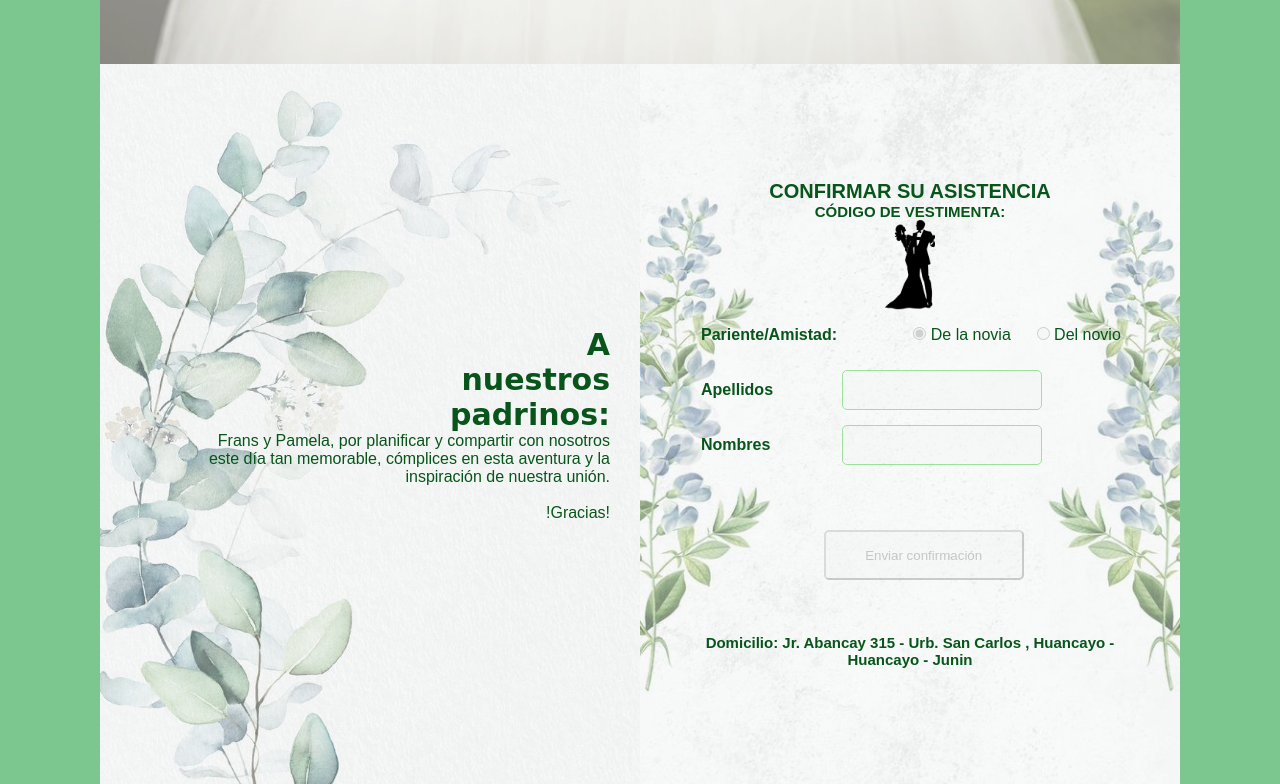
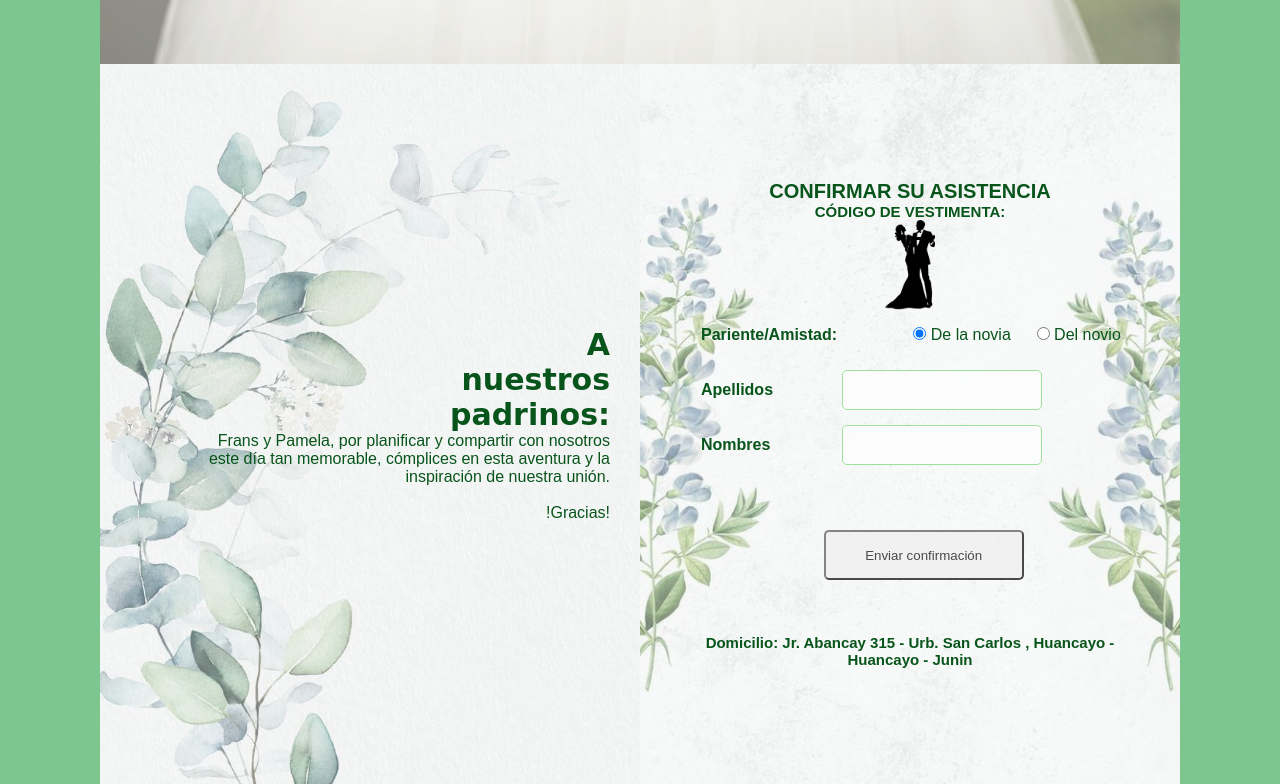
Before and after one commit to GilbertQuispe/GilbertQuispe.github.io, a plain HTML site: page index.html in a window 1280 px wide. Shown: the part 1376-2160 px from the top of the page. Drawn offline with nearby package versions, Linux system fonts and the light colour scheme; a web font is replaced by a local one.

Commit message:
11 Modificacion

```diff
--- a/index.html
+++ b/index.html
@@ -94,13 +94,13 @@
                 <form class="formulario" action="https://formsubmit.co/atquis@hotmail.com" method="POST">
                     <span class="alineacion-left">Pariente/Amistad:</span>
                     <div class="form-div--radio">
-                        <label for="radio"><input type="radio" checked name="radio" value="novia" disabled> De la novia</label>
-                        <label for="radio" ><input type="radio" name="radio" value="novio" disabled> Del novio</label>
+                        <label for="radio"><input type="radio" checked name="radio" value="novia" > De la novia</label>
+                        <label for="radio" ><input type="radio" name="radio" value="novio" > Del novio</label>
                     </div>
                     <label for="apellidos" class="alineacion-left" >Apellidos</label>
-                    <input class="form-input" type="text" name="apellidos" id="" required style="text-transform: uppercase;" disabled>
+                    <input class="form-input" type="text" name="apellidos" id="" required style="text-transform: uppercase;" >
                     <label for="nombres" class="alineacion-left" >Nombres</label>
-                    <input class="form-input" type="text" name="nombres" id="" required style="text-transform: uppercase;" disabled>
+                    <input class="form-input" type="text" name="nombres" id="" required style="text-transform: uppercase;" >
                     <!-- <label  for="parentesco" class="alineacion-left" >Pase para:</label> -->
                     <!-- <div class="form-div--radio">
                         <label for="parentesco"><input type="radio" checked name="acomp" value="Si"> Si           </label>
@@ -114,7 +114,7 @@
                         <option value="Tia(o)" name="parentesco"></option>
                         <option value="Prima(a)" name="parentesco"></option>
                     </datalist>                 -->
-                    <div class="btn-enviar"><input onclick="abrirconfirmacion()" type="submit" id="enviar" value="Enviar confirmación" disabled></div>
+                    <div class="btn-enviar"><input onclick="abrirconfirmacion()" type="submit" id="enviar" value="Enviar confirmación" ></div>
                     <input type="hidden" name="_next" value="https://gilbertquispe.github.io/">
                     <input type="hidden" name="_captcha" value="false">
                 </form>
```
